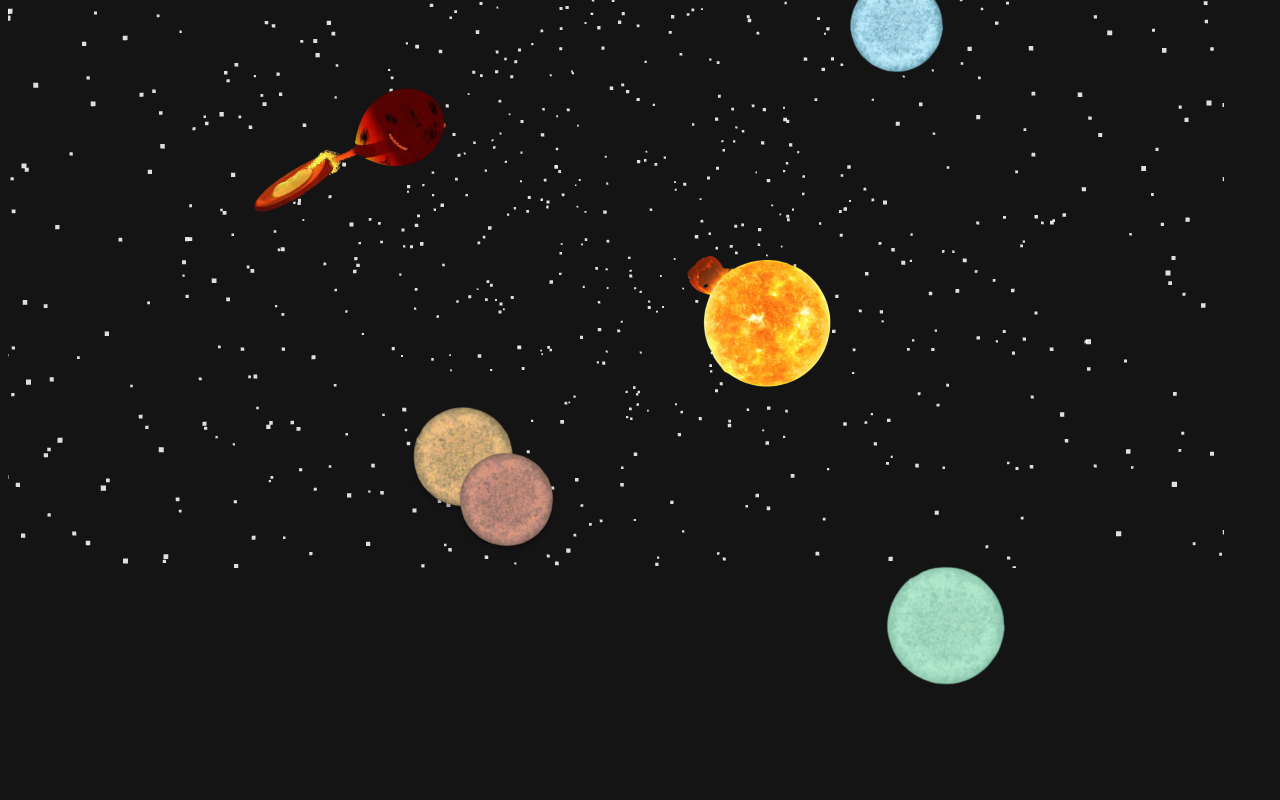
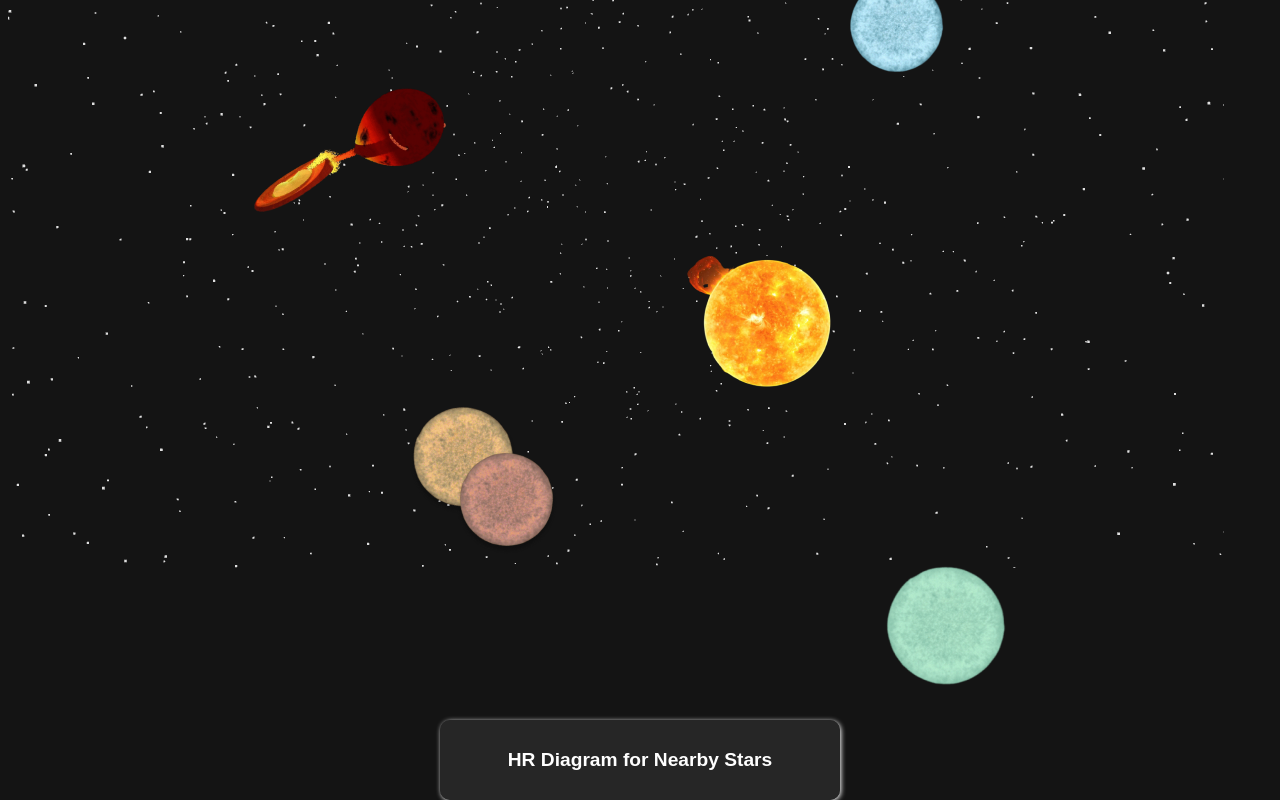
Before and after one commit to Murillo-Me/twinkle-twinkle, a React (Vite) app: page / in a window 1280 px wide. Shown: the part 200-1000 px from the top of the page. Before the commit the page ends 938 px from the top, so only its background shows below. Built offline with nearby package versions, Linux system fonts and the light colour scheme.

Commit message:
added more info links

```diff
--- a/src/components/Info.jsx
+++ b/src/components/Info.jsx
@@ -1,10 +1,11 @@
-import { InfoContainer, InfoTitle, InfoText } from '../styles.js';
+import { InfoContainer, InfoTitle, InfoText, InfoLink } from '../styles.js';
 
 export function Info({ content }) {
     return (
         <InfoContainer>
             <InfoTitle>{content.title}</InfoTitle>
             <InfoText>{content.text}</InfoText>
+            <InfoLink href={content.link}>Click for detailed content</InfoLink>
         </InfoContainer>
     );
 }
--- a/src/components/Menu.jsx
+++ b/src/components/Menu.jsx
@@ -2,10 +2,12 @@ import { useState } from 'react';
 import {
     MenuContainer,
     MenuCategory,
+    MenuCategoryLink,
     MenuButton,
     Tooltip,
     TooltipTitle,
     TooltipText,
+    DiagramButton,
 } from '../styles';
 import { useFloating } from '@floating-ui/react-dom';
 import pulsatingImg from '../assets/pulsating.png';
@@ -26,24 +28,26 @@ export function Menu({ toggleMenu }) {
     return (
         <MenuContainer>
             <MenuCategory style={{ left: '-100px' }}>
-                <h2
+                <MenuCategoryLink
                     onMouseOver={handleTooltip}
                     onMouseOut={handleTooltip}
                     id="extrinsic"
                     ref={tooltip === 'extrinsic' ? reference : null}
+                    href="https://astronomy.swin.edu.au/cosmos/V/Variable+Stars"
                 >
                     Extrinsic
-                </h2>
+                </MenuCategoryLink>
             </MenuCategory>
             <MenuCategory style={{ right: '-100px' }}>
-                <h2
+                <MenuCategoryLink
                     onMouseOver={handleTooltip}
                     onMouseOut={handleTooltip}
                     id="intrinsic"
                     ref={tooltip === 'intrinsic' ? reference : null}
+                    href="https://astronomy.swin.edu.au/cosmos/V/Variable+Stars"
                 >
                     Intrinsic
-                </h2>
+                </MenuCategoryLink>
             </MenuCategory>
             <MenuButton
                 onMouseOver={handleTooltip}
@@ -115,6 +119,7 @@ export function Menu({ toggleMenu }) {
                     </TooltipText>
                 </Tooltip>
             )}
+            <DiagramButton>HR Diagram for Nearby Stars</DiagramButton>
         </MenuContainer>
     );
 }
--- a/src/styles.js
+++ b/src/styles.js
@@ -26,11 +26,14 @@ export const BackButton = styled.button`
 
 export const InfoContainer = styled.div`
     z-index: 10;
+    display: flex;
+    flex-direction: column;
+    justify-content: left;
     position: absolute;
     left: 55vw;
     top: 20vh;
     width: 40%;
-    height: 450px;
+    height: 520px;
     background-color: rgba(64, 59, 54, 0.8);
     border-radius: 20px;
     border: 1px solid black;
@@ -49,6 +52,30 @@ export const InfoText = styled.p`
     text-indent: 40px;
     font-size: 1.2rem;
     line-height: 1.5rem;
+`;
+
+export const InfoLink = styled.a`
+    position: absolute;
+    display: flex;
+    justify-content: center;
+    align-items: center;
+    right: 40px;
+    bottom: 20px;
+    width: 250px;
+    height: 50px;
+    padding: 5px 20px;
+    background-color: rgba(200, 200, 200, 0.7);
+    box-shadow: 1px 1px 3px black;
+    border-radius: 5px;
+    text-decoration: none;
+    color: black;
+    font-size: 1.2rem;
+    font-weight: 500;
+    &:hover {
+        transform: scale(1.02);
+        box-shadow: 2px 2px 3px black;
+    }
+    transition: transform ease 0.15s, box-shadow ease 0.15s;
 `;
 
 export const NavContainer = styled.ul`
@@ -82,11 +109,36 @@ export const Button = styled.button`
 
 export const MenuContainer = styled.div`
     z-index: 10;
+    display: flex;
+    flex-direction: column;
     position: absolute;
     top: 150px;
     left: 20vw;
     width: 60vw;
     height: 60vh;
+`;
+
+export const DiagramButton = styled.button`
+    z-index: 10;
+    flex-shrink: 0;
+    width: 400px;
+    height: 80px;
+    margin-top: 20px;
+    margin-inline: auto;
+    background-color: rgba(50, 50, 50, 0.6);
+    border-radius: 10px;
+    cursor: pointer;
+    color: white;
+    font-weight: bold;
+    font-size: 1.2rem;
+    border: none;
+    box-shadow: 1px 1px 5px white;
+    border: none;
+
+    &:hover {
+        box-shadow: 3px 3px 15px white;
+    }
+    transition: box-shadow ease 0.2s, transform ease 0.2s;
 `;
 
 export const MenuCategory = styled.div`
@@ -109,6 +161,20 @@ export const MenuCategory = styled.div`
     border-radius: 10px;
 `;
 
+export const MenuCategoryLink = styled.a`
+    display: block;
+    margin-top: 20px;
+    padding: 5px 20px;
+    text-decoration: none;
+    color: white;
+    font-size: 2rem;
+    font-weight: 500;
+    &:hover {
+        transform: scale(1.02);
+    }
+    transition: transform ease 0.15s;
+`;
+
 export const MenuButton = styled.div`
     z-index: 10;
     display: flex;
@@ -128,7 +194,8 @@ export const MenuButton = styled.div`
 `;
 
 export const Tooltip = styled.div`
-    background-color: rgba(50, 50, 50, 0.7);
+    z-index: 100;
+    background-color: rgba(50, 50, 50, 0.8);
     height: 100px;
     width: 700px;
     border-radius: 16px;
@@ -149,3 +216,8 @@ export const TooltipText = styled.p`
     color: darkgrey;
     margin-left: 30px;
 `;
+
+export const HRDiagram = styled.img`
+    width: 200px;
+    height: auto;
+`;
--- a/src/util/constants.js
+++ b/src/util/constants.js
@@ -1,45 +1,52 @@
 export const content = [
     {
         id: 'pulsating',
-        title: 'Pulsating',
+        title: 'Pulsating Variable Stars',
         tooltip_text: 'Click to know more and see it for yourself!',
         text: "Pulsating variables are stars showing periodic expansion and contraction of their surface layers. The pulsations may be radial or nonradial. A radially pulsating star remains spherical in shape, while in the case of nonradial pulsations the star's shape periodically deviates from a sphere, and even neighboring zones of its surface may have opposite pulsation phases.",
+        link: 'http://www.sai.msu.su/gcvs/gcvs/gcvs5/vartype.htm',
     },
     {
         id: 'cataclysmic',
         title: 'Cataclysmic (Explosive and Novalike) Variables',
         tooltip_text: 'Click to know more and see it for yourself!',
         text: "Cataclysmic variables (CVs) are binary star systems that have a white dwarf and a normal star companion. These are variable stars showing outbursts caused by thermonuclear burst processes in their surface layers (novae) or deep in their interiors (supernovae). We use the term 'novalike' for variables that show novalike outbursts caused by rapid energy release in the surrounding space (UG-type stars - see below) and also for objects not displaying outbursts but resembling explosive variables at minimum light by their spectral (or other) characteristics. The majority of explosive and novalike variables are close binary systems, their components having strong mutual influence on the evolution of each star. It is often observed that the hot dwarf component of the system is surrounded by an accretion disk formed by matter lost by the other, cooler, and more extended component.",
+        link: 'http://www.sai.msu.su/gcvs/gcvs/gcvs5/vartype.htm',
     },
     {
         id: 'binary',
         title: 'Close Binary Eclipsing Systems',
         tooltip_text: 'Click to know more and see it for yourself!',
         text: "In these systems, the brightness changes because one orbiting companion passes in front of the other. We adopt a triple system of classifying eclipsing binary systems: according to the shape of the combined light curve, as well as to physical and evolutionary characteristics of their components. The classification based on light curves is simple, traditional, and suits the observers; the second and third classification methods take into account positions of the binary-system components in the (M-V ,B-V) diagram and the degree of inner Roche lobe filling. Estimates are made by applying the simple criteria proposed by Svechnikov and Istomin (1979). Classification based on the shape of the light curve. Classification according to the components' physical characteristics. Classification based on the degree of filling of inner Roche lobes.",
+        link: 'http://www.sai.msu.su/gcvs/gcvs/gcvs5/vartype.htm',
     },
     {
         id: 'eruptive',
         title: 'Eruptive Variable Stars',
         tooltip_text: 'Click to know more and see it for yourself!',
         text: 'Eruptive variables are stars varying in brightness because of violent processes and flares occurring in their chromospheres and coronae. The light changes are usually accompanied by shell events or mass outflow in the form of stellar winds of variable intensity and/or by interaction with the surrounding interstellar medium.',
+        link: 'http://www.sai.msu.su/gcvs/gcvs/gcvs5/vartype.htm',
     },
     {
         id: 'rotating',
         title: 'Rotating Variable Stars',
         tooltip_text: 'Click to know more and see it for yourself!',
         text: 'Variable stars with nonuniform surface brightness and/or ellipsoidal shapes, whose variability is caused by axial rotation with respect to the observer. The nonuniformity of surface brightness distributions may be caused by the presence of spots or by some thermal or chemical inhomogeneity of the atmosphere caused by a magnetic field whose axis is not coincident with the rotation axis.',
+        link: 'http://www.sai.msu.su/gcvs/gcvs/gcvs5/vartype.htm',
     },
     {
         id: 'extrinsic',
         title: '',
         tooltip_text:
             'Eclipsing binaries — where a binary star system’s brightness changes because one orbiting companion passes in front of the other.                    Rotating stars — dark or bright areas on the stellar surface may cause small changes in apparent brightness as the star rotates. Click to open the Reference.',
+        link: 'https://astronomy.swin.edu.au/cosmos/V/Variable+Stars',
     },
     {
         id: 'intrinsic',
         title: '',
         tooltip_text:
             'Pulsating variables — stars which periodically expand and contract, such as Cepheids, RR Lyrae stars, RV Tauri stars and Long Period Variables.                    Eruptive variables — which have flares or mass ejections from their surface.                    Cataclysmic or explosive variables — dramatic changes in brightness are caused by violent thermonuclear events or catastrophic explosions resulting in novae or supernovae. Click to open the Reference.',
+        link: 'https://astronomy.swin.edu.au/cosmos/V/Variable+Stars',
     },
 ];
 
```
Also changed, not shown: src/assets/hr-diagram.jpg (added).
